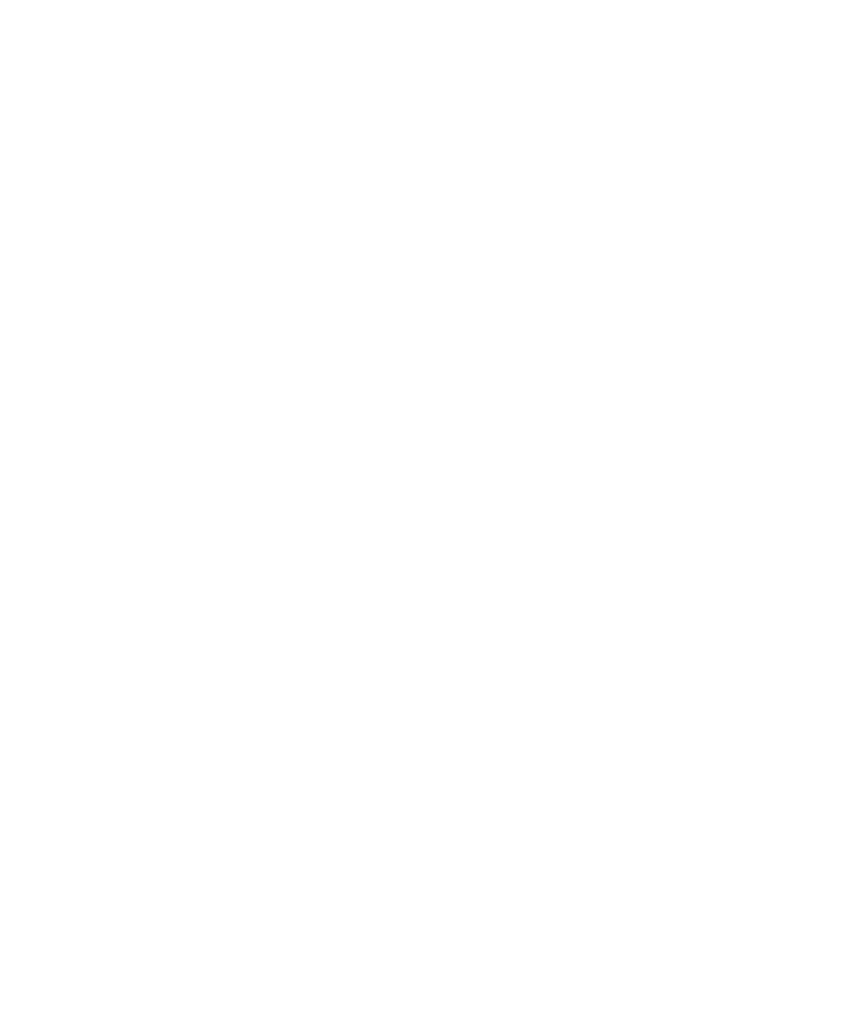
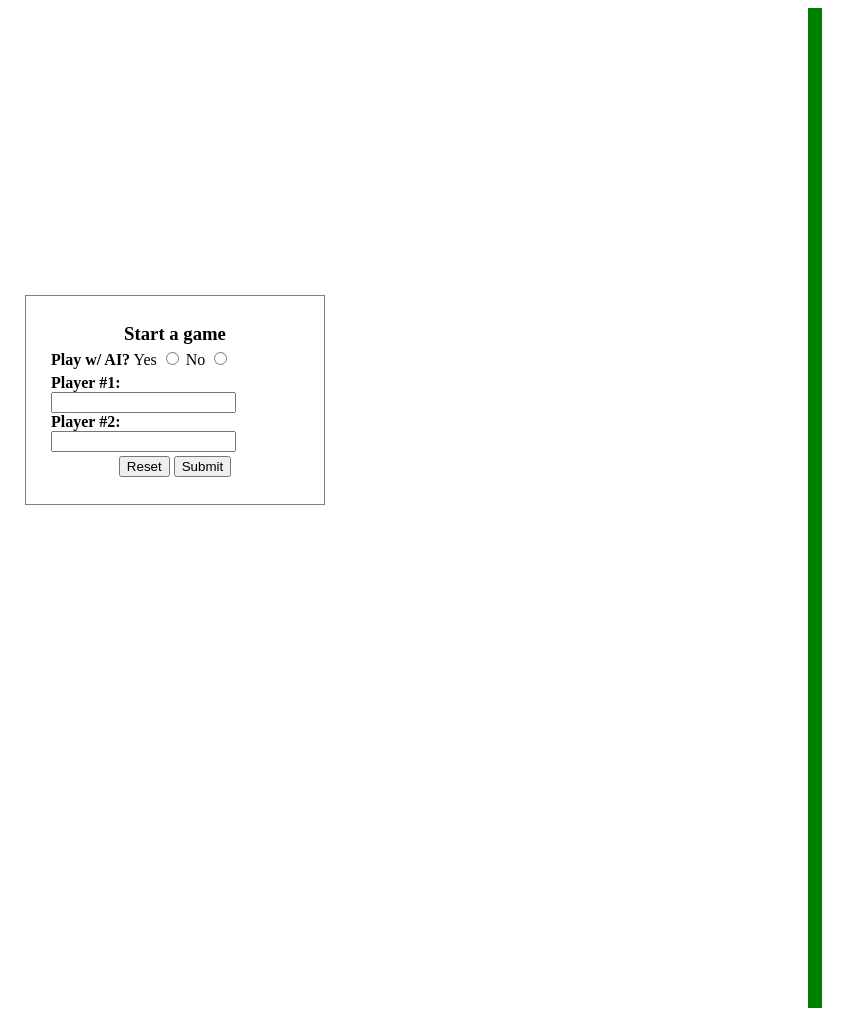
Before and after one commit to ZalmanBlau/TicTacToe, a plain HTML site: page index.html in a window 1280 px wide. Shown: the whole page, without its empty margins (0-860 px from the left). Before the commit the page ends 800 px from the top, so only its background shows below. Drawn offline with Linux system fonts and the light colour scheme.

Commit message:
Set up game form

```diff
--- a/index.html
+++ b/index.html
@@ -8,6 +8,38 @@
     <script src="script.js"></script>
 </head>
 <body>
+    <div class="form-container">
+        <form>
+            <h3>Start a game</h3>
+            <div class="form-area">
+                <div class="form-control">
+                    <span class="input-description bold">Play w/ AI?</span>
+                    <label>
+                        <span class="input-description">Yes</span>
+                        <input type="radio" name="play-ai" value="true">
+                    </label>
+                    <label>
+                        <span class="input-description">No</span>
+                        <input type="radio" name="play-ai" value="false">
+                    </label>
+                </div>
+            </div>
+            <div class="form-area player-name-controls">
+                <label class="form-control">
+                    <span class="input-description bold">Player #1:</span>
+                    <input type="text" name="player1">
+                </label>
+                <label class="form-control">
+                    <span class="input-description bold">Player #2:</span>
+                    <input type="text" name="player2">
+                </label>
+            </div>
+            <label class="form-area button-area">
+                <button type="reset" class="reset-game">Reset</button>
+                <button type="submit">Submit</button>
+            </label>
+        </form>
+    </div>
     <table>
         <tr>
             <td></td>
--- a/style.css
+++ b/style.css
@@ -0,0 +1,63 @@
+body {
+    display: grid;
+    grid-template-columns: 350px 1fr;
+    align-items: center;
+    justify-items: center;
+    grid-template-areas: "form-container board";
+}
+
+.form-container {
+    position: fixed;
+    height: 150px;
+    width: 350px;
+    top: 50%;
+    left: 0;
+    margin-top: -105px;
+    grid-area: form-container;
+}
+
+form {
+    display: flex;
+    flex-direction: column;
+    width: 300px;
+    margin: 0 auto;
+    height: 210px;
+    justify-content: space-around;
+    padding: 25px;
+    box-sizing: border-box;
+    border: 1px solid gray;
+}
+
+form h3 {
+    margin:0;
+}
+
+.form-control {
+    display: block;
+}
+
+.form-area.button-area {
+    margin: 0 auto;
+}
+
+.player-name-controls {
+    display: flex;
+    flex-direction: column;
+    flex-basis: 50px;
+    justify-content: space-between;
+}
+
+table {
+    background-color: green;
+    height: 1000px;
+    grid-area: board;
+}
+
+h3 {
+    text-align: center;
+}
+
+/* utilities */
+.bold {
+    font-weight: 700;
+}
```
